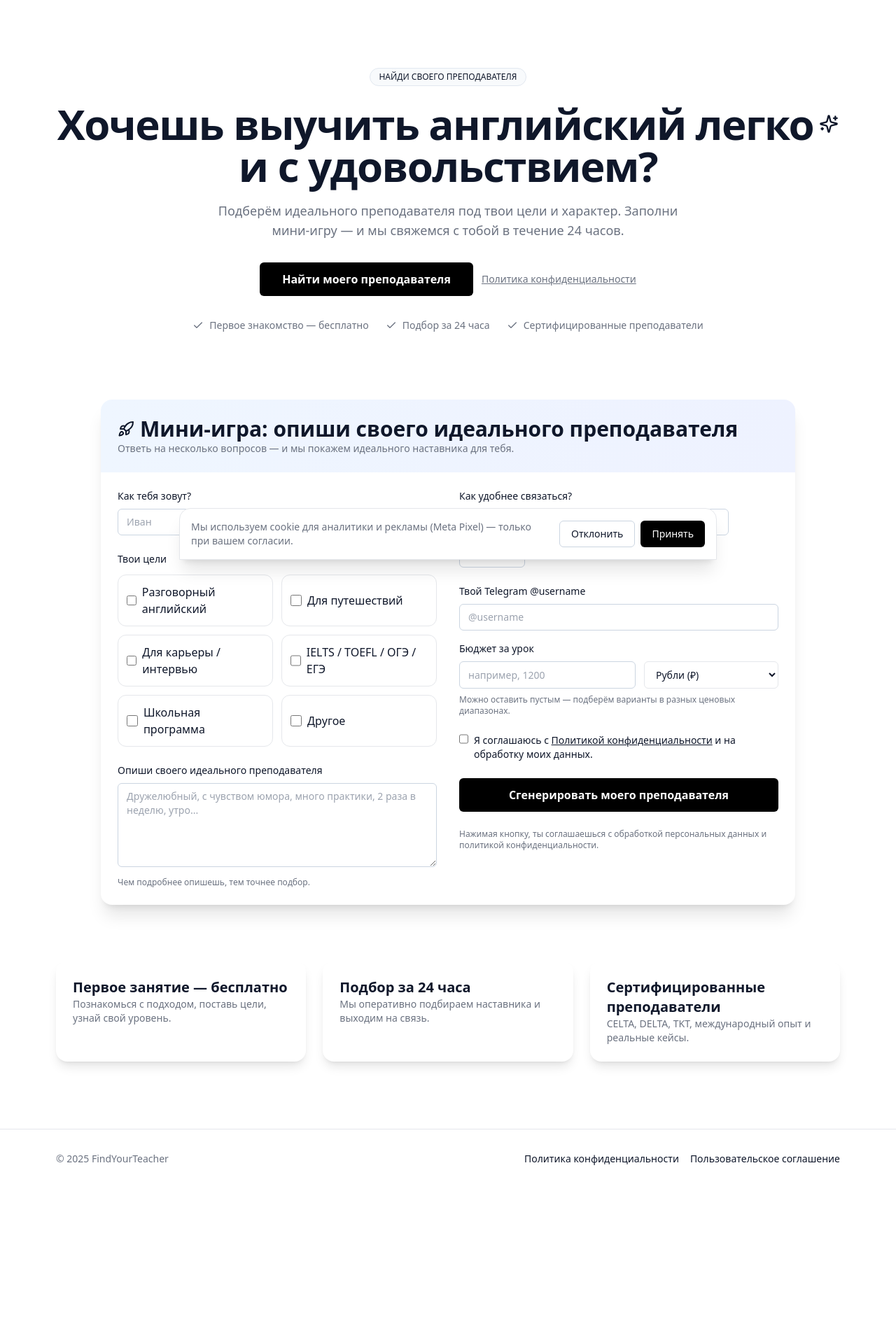
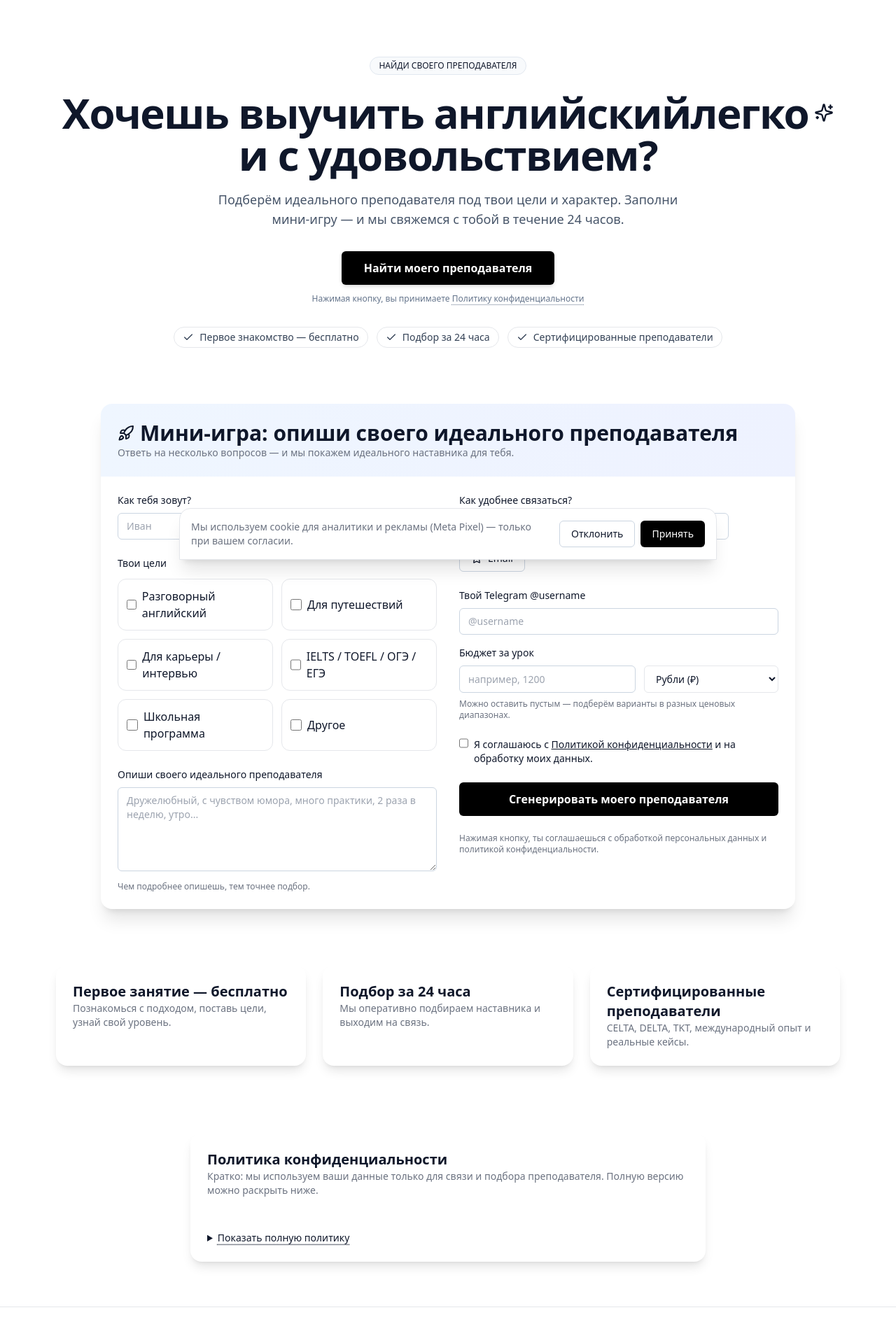
Before and after one commit to tomus25/english, a Next.js app: page / in a window 1280 px wide. Shown: the top 1902 px of the page at 70% size. Before the commit the page ends 1698 px from the top, so only its background shows below. Built offline with nearby package versions, Linux system fonts and the light colour scheme.

Commit message:
Update page.tsx

```diff
--- a/app/page.tsx
+++ b/app/page.tsx
@@ -183,9 +183,14 @@ export default function LandingFindTeacher() {
   const [currency, setCurrency] = useState<string>("RUB");
 
   useEffect(() => {
-    if (typeof window !== 'undefined' && window.location.hash === '#privacy') setShowPolicy(true);
-    try { const saved = localStorage.getItem('cookieConsent'); setCookieConsent(saved===null?false:(saved==='true')); } catch { setCookieConsent(false); }
-  }, []);
+  // Загружаем только согласие на cookie, политику больше НЕ открываем автоматически
+  try {
+    const saved = typeof window !== 'undefined' ? localStorage.getItem('cookieConsent') : null;
+    setCookieConsent(saved === null ? false : saved === 'true');
+  } catch {
+    setCookieConsent(false);
+  }
+}, []);
 
   const seed = useMemo(() => `${name}|${goals.join(",")}|${desc}|${method}|${contact}|${budget}|${currency}`, [name, goals, desc, method, contact, budget, currency]);
   const teacher = useRandomTeacher(seed);
@@ -214,22 +219,47 @@ export default function LandingFindTeacher() {
 
   // ----- СЕКЦИИ -----
   const hero = (
-    <div className="relative mx-auto max-w-6xl px-4 pt-20 pb-16 lg:pt-24 lg:pb-24">
-      <div className="absolute inset-0 -z-10 bg-gradient-to-b from-blue-50 to-white" />
-      <motion.div initial={{ opacity: 0, y: 20 }} animate={{ opacity: 1, y: 0 }} transition={{ duration: 0.6 }} className="text-center">
+    <div className="relative mx-auto max-w-6xl px-4 pt-16 pb-14 md:pt-20 md:pb-20">
+      <div className="absolute inset-0 -z-10 bg-gradient-to-b from-indigo-50 via-white to-white" />
+      <motion.div
+        initial={{ opacity: 0, y: 20 }}
+        animate={{ opacity: 1, y: 0 }}
+        transition={{ duration: 0.6 }}
+        className="text-center"
+      >
         <Badge className="rounded-full px-3 py-1 text-sm">НАЙДИ СВОЕГО ПРЕПОДАВАТЕЛЯ</Badge>
-        <h1 className="mt-6 text-4xl font-extrabold leading-tight tracking-tight md:text-6xl">
-          Хочешь выучить английский <span className="inline-flex items-center gap-2">легко <Sparkles className="h-7 w-7" /></span> и с удовольствием?
+        <h1 className="mt-6 text-4xl md:text-6xl font-extrabold leading-tight tracking-tight text-slate-900">
+          Хочешь выучить английский
+          <span className="inline-flex items-center gap-2"> легко <Sparkles className="h-7 w-7" /></span>
+          и с удовольствием?
         </h1>
-        <p className="mx-auto mt-5 max-w-2xl text-lg text-muted-foreground">Подберём идеального преподавателя под твои цели и характер. Заполни мини-игру — и мы свяжемся с тобой в течение 24 часов.</p>
-        <div className="mt-8 flex justify-center gap-3">
-          <a href="#quiz"><Button size="lg" className="h-12 px-8 text-base font-semibold">Найти моего преподавателя</Button></a>
-          <a href="#privacy" onClick={(e)=>{e.preventDefault(); setShowPolicy(true);}} className="inline-flex items-center text-sm underline text-muted-foreground hover:text-foreground">Политика конфиденциальности</a>
+        <p className="mx-auto mt-5 max-w-2xl text-lg text-slate-600">
+          Подберём идеального преподавателя под твои цели и характер. Заполни мини-игру — и мы свяжемся с тобой в течение 24 часов.
+        </p>
+
+        {/* CTA блок: на мобильных стакуем вертикально; политику уводим НИЖЕ и делаем тише */}
+        <div className="mt-8 flex flex-col items-center gap-3 sm:flex-row sm:justify-center">
+          <a href="#quiz">
+            <Button size="lg" className="h-12 px-8 text-base font-semibold shadow-md">
+              Найти моего преподавателя
+            </Button>
+          </a>
         </div>
-        <div className="mt-8 flex items-center justify-center gap-6 text-sm text-muted-foreground">
-          <div className="flex items-center gap-2"><Check className="h-4 w-4"/>Первое знакомство — бесплатно</div>
-          <div className="flex items-center gap-2"><Check className="h-4 w-4"/>Подбор за 24 часа</div>
-          <div className="flex items-center gap-2"><Check className="h-4 w-4"/>Сертифицированные преподаватели</div>
+        <p className="mt-3 text-xs text-slate-500">
+          Нажимая кнопку, вы принимаете <a href="#privacy" className="underline decoration-dotted underline-offset-4">Политику конфиденциальности</a>
+        </p>
+
+        {/* Преимущества — делаем пиллы на светлом фоне, чтобы не "сливались" */}
+        <div className="mt-8 flex flex-wrap items-center justify-center gap-3 text-sm">
+          <span className="inline-flex items-center gap-2 rounded-full border bg-white px-3 py-1 text-slate-700">
+            <Check className="h-4 w-4"/>Первое знакомство — бесплатно
+          </span>
+          <span className="inline-flex items-center gap-2 rounded-full border bg-white px-3 py-1 text-slate-700">
+            <Check className="h-4 w-4"/>Подбор за 24 часа
+          </span>
+          <span className="inline-flex items-center gap-2 rounded-full border bg-white px-3 py-1 text-slate-700">
+            <Check className="h-4 w-4"/>Сертифицированные преподаватели
+          </span>
         </div>
       </motion.div>
     </div>
@@ -402,7 +432,28 @@ export default function LandingFindTeacher() {
     </section>
   );
 
-  const footer = (
+  const policySection = (
+  <section id="privacy" className="mx-auto max-w-3xl px-4 pb-16">
+    <Card className="border-0 shadow-lg">
+      <CardHeader>
+        <CardTitle className="text-2xl">Политика конфиденциальности</CardTitle>
+        <CardDescription>Кратко: мы используем ваши данные только для связи и подбора преподавателя. Полную версию можно раскрыть ниже.</CardDescription>
+      </CardHeader>
+      <CardContent>
+        <details className="group">
+          <summary className="cursor-pointer select-none text-sm underline decoration-dotted underline-offset-4 group-open:opacity-60">
+            Показать полную политику
+          </summary>
+          <div className="mt-4">
+            <PolicyContent />
+          </div>
+        </details>
+      </CardContent>
+    </Card>
+  </section>
+);
+
+const footer = (
     <footer className="border-t bg-white/70 backdrop-blur">
       <div className="mx-auto flex max-w-6xl flex-col items-center justify-between gap-4 px-4 py-8 md:flex-row">
         <div className="text-sm text-muted-foreground">© {new Date().getFullYear()} FindYourTeacher</div>
@@ -442,8 +493,9 @@ export default function LandingFindTeacher() {
       {quiz}
       {match}
       {trust}
+      {policySection}
       {footer}
-      {policyModal}
+
       {cookieBanner}
     </div>
   );
```
